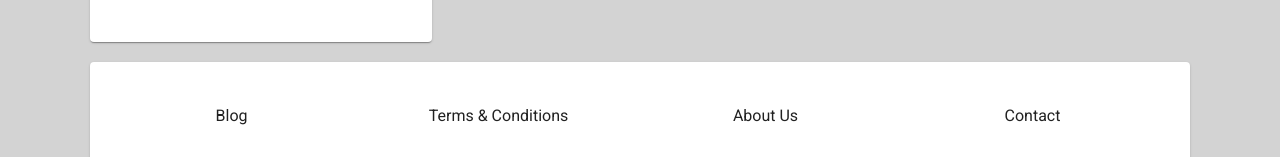
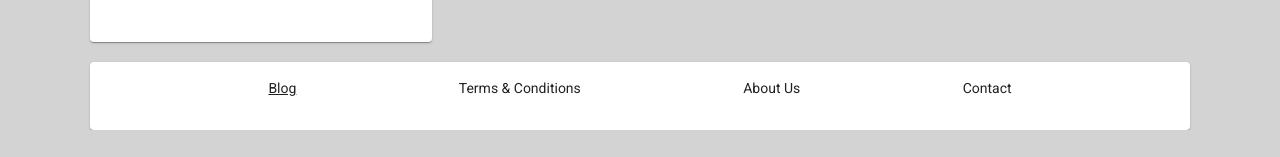
Before and after one commit to SanyiToth/simple-blog-angular, an Angular app: page / in a window 1280 px wide. Shown: the part 2230-2387 px from the top of the page. After the commit the page ends 2360 px from the top, so only its background shows below. Built offline with nearby package versions, Linux system fonts and the light colour scheme; data requests are answered from the project's data file.

Commit message:
footer navigation changes

```diff
--- a/src/app/about-us/about-us.component.css
+++ b/src/app/about-us/about-us.component.css
@@ -9,6 +9,8 @@ a {
   width: 100%;
   display: flex;
   justify-content: flex-end;
+  text-decoration: none;
+  color: inherit;
 }
 
 
--- a/src/app/about-us/about-us.component.html
+++ b/src/app/about-us/about-us.component.html
@@ -1,5 +1,5 @@
 <mat-card class="header">
-  <h1>About us</h1>
+  <h1>About Us</h1>
   <a routerLink=""><-- All posts</a>
 </mat-card>
 
--- a/src/app/footer/footer.component.css
+++ b/src/app/footer/footer.component.css
@@ -1,18 +1,15 @@
 
 a {
+  text-decoration: none;
   color: inherit;
-  text-decoration: none;
 }
 
-
-
-mat-selection-list {
-  display: flex;
-  justify-content: space-around;
-  align-items: center;
-  height: 60px;
+.active-link {
+  text-decoration: underline;
 }
 
-mat-list-option {
-  text-align: center;
+mat-card {
+  display: flex;
+  justify-content: space-evenly;
+
 }
--- a/src/app/footer/footer.component.html
+++ b/src/app/footer/footer.component.html
@@ -1,7 +1,8 @@
+
+
 <mat-card>
-  <mat-selection-list [multiple]="false">
-    <mat-list-option *ngFor="let link of footerLinks" [value]="link">
-      <a [routerLink]="link.root"> {{link.title}}</a>
-    </mat-list-option>
-  </mat-selection-list>
+  <mat-card-content *ngFor="let link of footerLinks">
+    <a [routerLink]="link.root" routerLinkActive="active-link"
+       [routerLinkActiveOptions]="{exact:true}">{{link.title}}</a>
+  </mat-card-content>
 </mat-card>
--- a/src/app/post-details/post-details.component.css
+++ b/src/app/post-details/post-details.component.css
@@ -1,5 +1,10 @@
 @import url('https://fonts.googleapis.com/css2?family=Roboto&display=swap');
 
+a {
+  text-decoration: none;
+  color: inherit;
+
+}
 
 h1 {
   font-family: 'Roboto', sans-serif;
```
